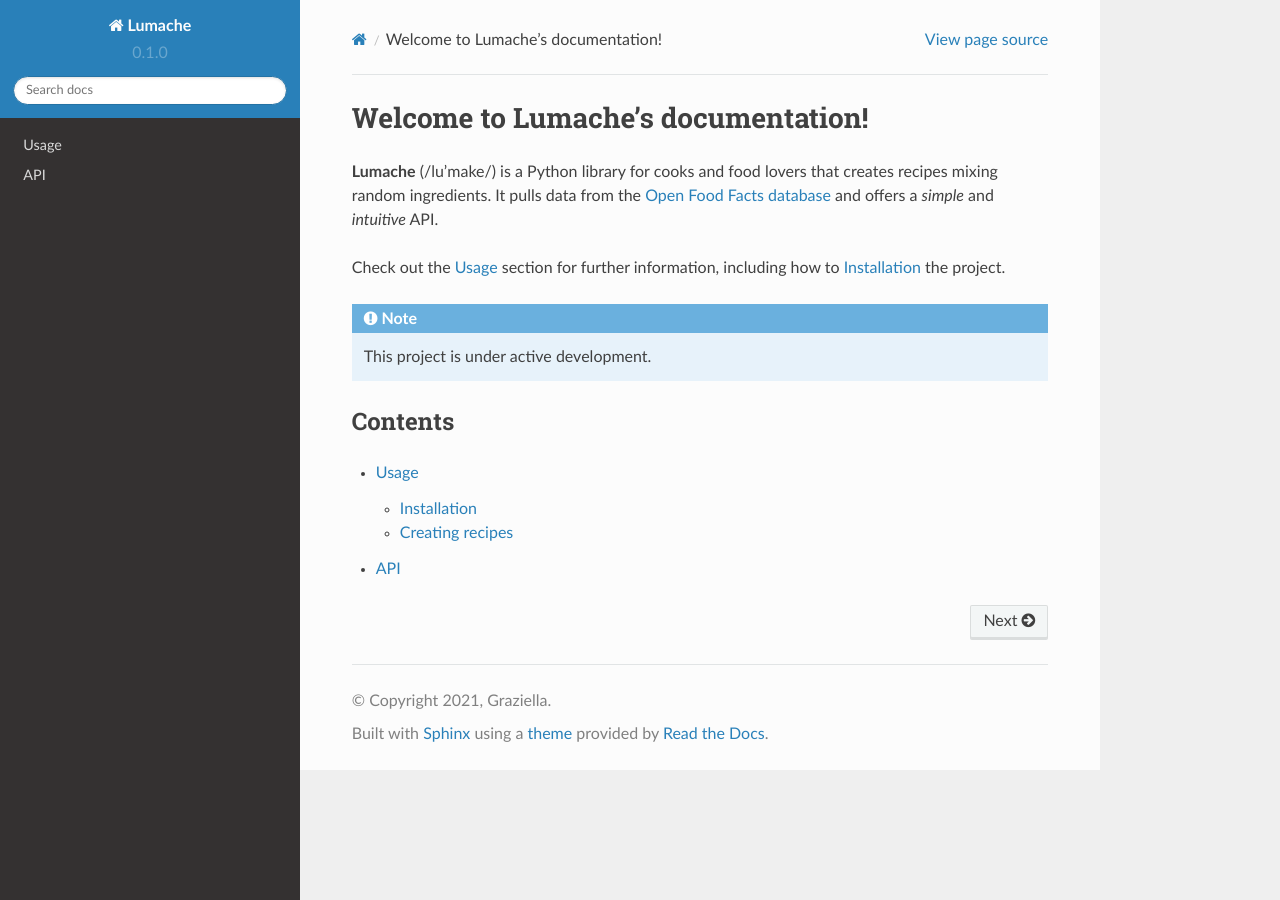
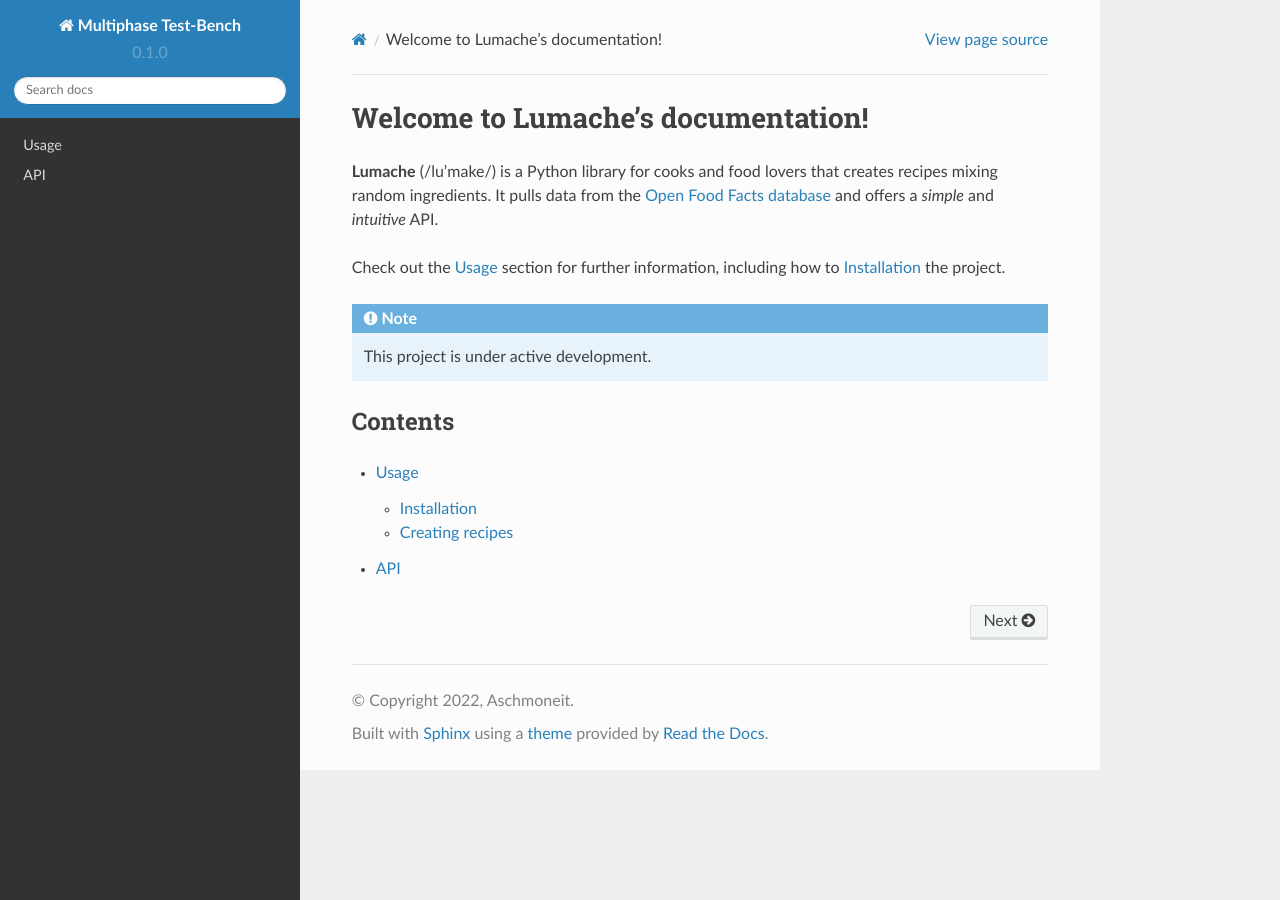
Before and after one commit to fjaschmoneit/multiphase-test-bench, a Sphinx documentation site: the page built from docs/source/index.rst, in a window 1280 px wide. Built offline with Sphinx 7.4.7 and the Read the Docs theme 2.0.0, drawn with Linux system fonts in a browser that asks for light colours; pages that are not in the unit, such as notebooks, are missing from menus.

Commit message:
Update conf.py

```diff
--- a/docs/source/conf.py
+++ b/docs/source/conf.py
@@ -2,9 +2,9 @@
 
 # -- Project information
 
-project = 'Lumache'
-copyright = '2021, Graziella'
-author = 'Graziella'
+project = 'Multiphase Test-Bench'
+copyright = '2022, Aschmoneit'
+author = 'Fynn Aschmoneit'
 
 release = '0.1'
 version = '0.1.0'
```
